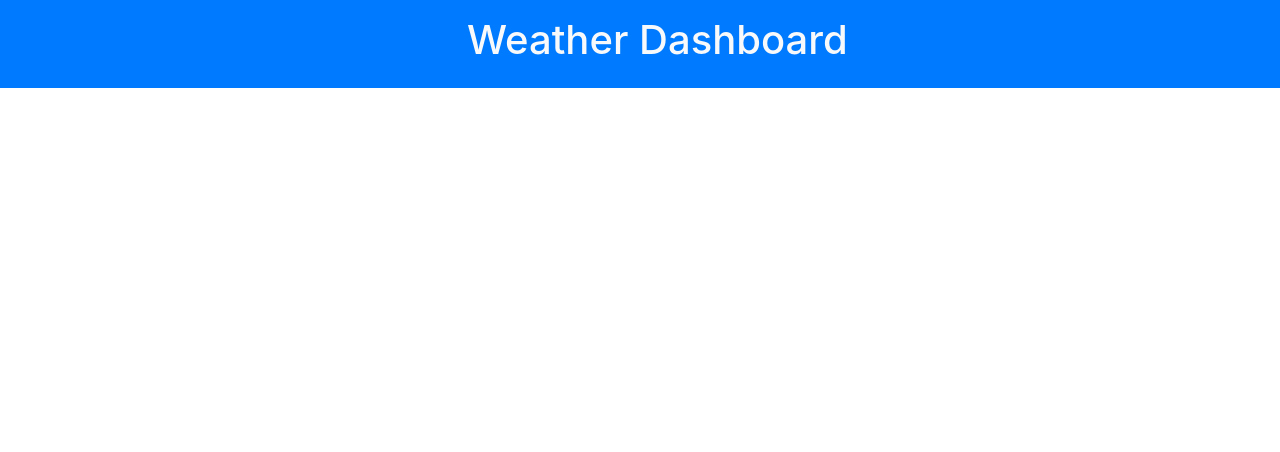
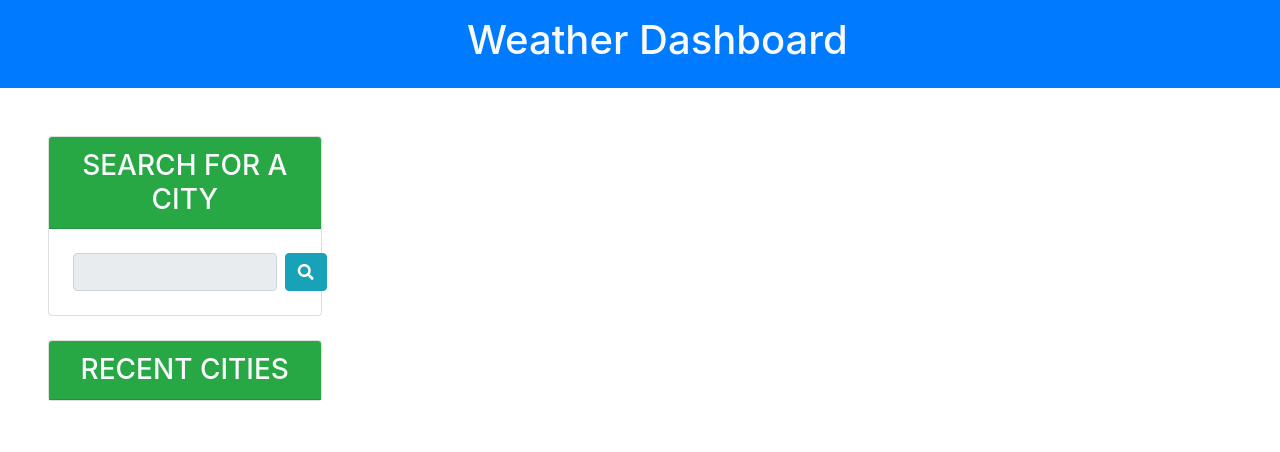
Before and after one commit to andadam24/06_Weather_Dashboard, a plain HTML site: page index.html in a window 1280 px wide. Drawn offline with nearby package versions, Linux system fonts and the light colour scheme; files that its build step writes are made by us from their sources; some icons are missing.

Commit message:
added the search and recent cities to the left sife of the page

```diff
--- a/index.html
+++ b/index.html
@@ -13,3 +13,19 @@
     <header class="bg-primary text-light text-center p-3">
         <h1><i class="ml-3 fas mr-2"></i> Weather Dashboard</h1>
     </header>
+
+    <main class="row p-3 p-md-5">
+        <div class="col-12 col-md-3">
+
+            <div class="card bg-color-light">
+                <h3 class="card-header text-uppercase bg-success text-light text-center ">Search for a City</h3>
+                <div class="input-group m-4" id="city-form">
+                    <input type="text" class="form-input input-group-text col-9 mr-2" id="city-input" name="city" />
+                    <button type="button" class="btn btn-info" id="search-btn"><i class="fas fa-search"></i></button>
+                </div>
+            </div>
+
+            <div class="card bg-color-light mt-4" id="recent-cities">
+                <h3 class="card-header text-uppercase bg-success text-light text-center">Recent Cities</h3>
+            </div>
+        </div>
```
